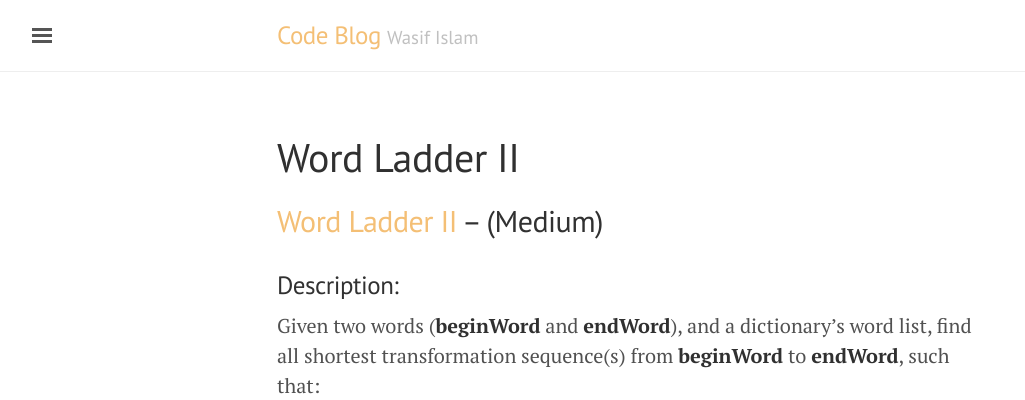
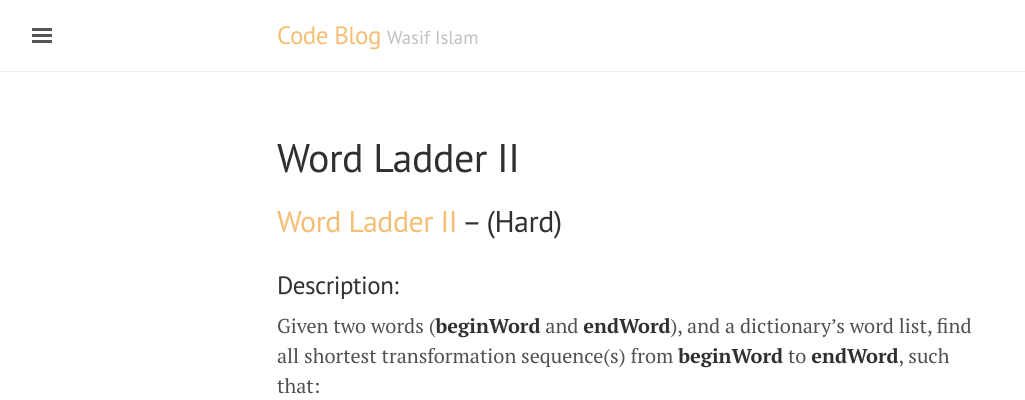
Before and after one commit to washifu/CodeBlog, a Jekyll site: the page built from pages/2017-10-15-Word_Ladders_II.md, in a window 1280 px wide and 900 px high. Shown: the top 400 px of the window, without its empty margins (3-1028 px from the left). Built offline with Jekyll 4.4.1, drawn with Linux system fonts in a browser that asks for light colours; comment, search, counter and statistics services are not loaded.

Commit message:
Update 2017-10-15-Word_Ladders_II.md

```diff
--- a/pages/2017-10-15-Word_Ladders_II.md
+++ b/pages/2017-10-15-Word_Ladders_II.md
@@ -4,7 +4,7 @@ title: Word Ladder II
 comments: true
 ---
 
-## [Word Ladder II](https://leetcode.com/problems/word-ladder-ii/description/) -- (Medium)
+## [Word Ladder II](https://leetcode.com/problems/word-ladder-ii/description/) -- (Hard)
 
 ### Description:
 Given two words (**beginWord** and **endWord**), and a dictionary's word list, find all shortest transformation sequence(s) from **beginWord** to **endWord**, such that:
```
